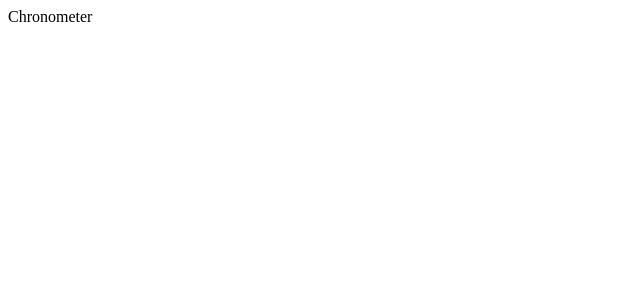
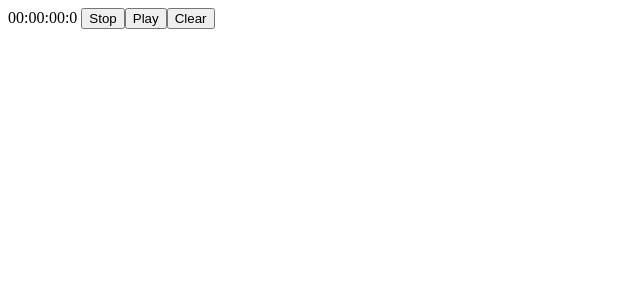
Before and after one commit to eusousalvi/chronometer, a React (Create React App) app: page / in a window 1280 px wide. Shown: the top 300 px of the page, without its empty margins (0-640 px from the left). Built offline with nearby package versions, Linux system fonts and the light colour scheme.

Commit message:
Create Chronometer

```diff
--- a/package.json
+++ b/package.json
@@ -6,6 +6,7 @@
     "@testing-library/jest-dom": "^5.11.4",
     "@testing-library/react": "^11.1.0",
     "@testing-library/user-event": "^12.1.10",
+    "dayjs": "^1.9.7",
     "react": "^17.0.1",
     "react-dom": "^17.0.1",
     "react-scripts": "4.0.1",
--- a/src/App.js
+++ b/src/App.js
@@ -1,8 +1,13 @@
 import React from 'react';
+import Chronometer from './components/Chronometer';
 
 class App extends React.Component {
   render() {
-    return <div className="App">Chronometer</div>;
+    return (
+      <div>
+        <Chronometer />
+      </div>
+    );
   }
 }
 
--- /dev/null
+++ b/src/components/Chronometer.jsx
@@ -0,0 +1,89 @@
+import React, { Component } from 'react';
+import Dayjs from 'dayjs';
+import objectSupport from 'dayjs/plugin/objectSupport';
+
+export default class Chronometer extends Component {
+  constructor(props) {
+    super(props);
+    this.state = {
+      counter: 0,
+      time: {
+        hour: 0,
+        minute: 0,
+        second: 0,
+        millisecond: 0,
+      },
+    };
+    this.tick = this.tick.bind(this);
+    this.stop = this.stop.bind(this);
+    this.play = this.play.bind(this);
+    this.clear = this.clear.bind(this);
+    Dayjs.extend(objectSupport);
+  }
+
+  tick() {
+    this.setState((state) => ({
+      counter: state.counter + 10,
+    }));
+  }
+
+  stop() {
+    this.setState((state) => ({
+      time: {
+        hour: this.chrono.hour(),
+        minute: this.chrono.minute(),
+        second: this.chrono.second(),
+        millisecond: this.chrono.millisecond(),
+      },
+    }));
+    clearInterval(this.interval);
+  }
+
+  play() {
+    this.interval = setInterval(() => this.tick(), 10);
+  }
+
+  clear() {
+    this.setState((state) => ({
+      counter: 0,
+      time: {
+        hour: 0,
+        minute: 0,
+        second: 0,
+        millisecond: 0,
+      },
+    }));
+    clearInterval(this.interval);
+  }
+
+  componentDidUpdate() {
+    this.chrono = Dayjs(this.state.time).add({ ms: this.state.counter });
+  }
+
+  componentWillUnmount() {
+    clearInterval(this.interval);
+  }
+
+  render() {
+    this.chrono = Dayjs(this.state.time).add({ ms: this.state.counter });
+    const hour =
+      this.chrono.hour() < 9 ? '0' + this.chrono.hour() : this.chrono.hour();
+    const minute =
+      this.chrono.minute() < 9
+        ? '0' + this.chrono.minute()
+        : this.chrono.minute();
+    const second =
+      this.chrono.second() < 9
+        ? '0' + this.chrono.second()
+        : this.chrono.second();
+    const milli = this.chrono.millisecond();
+    const timer = `${hour}:${minute}:${second}:${milli}`;
+    return (
+      <div>
+        {timer} <button onClick={this.stop}>Stop</button>
+        <button onClick={this.play}>Play</button>
+        <button onClick={this.clear}>Clear</button>
+      </div>
+    );
+  }
+}
```
Also changed, not shown: src/components/Partial.jsx (added, +26 -0 lines), 2 other files (tests, documents, lock files or other folders).
